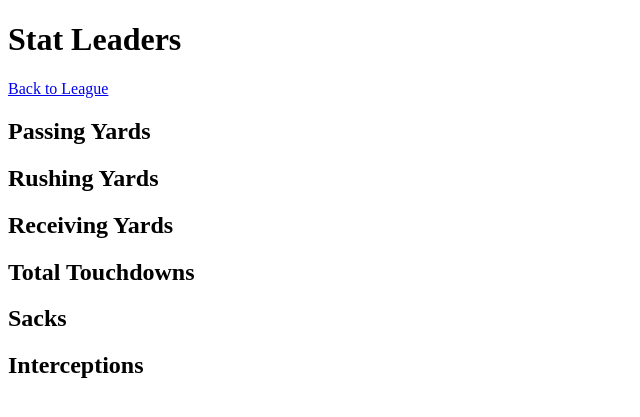
After one commit to Sevorcer/nexusexporter-clean, a FastAPI app: template templates/league_leaders.html in a window 1280 px wide. The commit adds this page. Shown: the top 417 px of the page, without its empty margins (0-640 px from the left). Run offline with FastAPI, Linux system fonts and the light colour scheme; the template is opened without the code that fills it, so the values that code supplies are empty.

Commit message:
feat: add league GET APIs and public dashboard pages
Agent-Logs-Url: https://github.com/Sevorcer/nexusexporter-clean/sessions/3d6d5d7b-8748-4b18-893a-dee7829db274

Co-authored-by: Sevorcer <102272503+Sevorcer@users.noreply.github.com>

```diff
--- a/main.py
+++ b/main.py
@@ -1,6 +1,7 @@
 import os
 import secrets
-from typing import Optional, List, Any, Dict, Set, Tuple, Type
+from typing import Optional, List, Any, Dict, Set, Tuple, Type, DefaultDict
+from collections import defaultdict
 from urllib.parse import urlencode
 
 from fastapi import FastAPI, Request, Form, Depends, status, HTTPException, Body, Query
@@ -215,6 +216,80 @@ def clear_teams_and_dependencies(session: Session, league_id: int) -> int:
             cleared_team_records = cleared
     return cleared_team_records
 
+
+def get_league_or_404(league_id: int, session: Session) -> League:
+    league = session.get(League, league_id)
+    if league is None:
+        raise HTTPException(status_code=404, detail="League not found")
+    return league
+
+
+def build_stat_leaders(
+    session: Session,
+    league_id: int,
+    season_number: Optional[int] = None,
+    limit: int = 10,
+) -> Dict[str, List[Dict[str, Any]]]:
+    stats_query = select(PlayerStats).where(PlayerStats.league_id == league_id)
+    if season_number is not None:
+        stats_query = stats_query.where(PlayerStats.season_number == season_number)
+    stats_rows = session.exec(stats_query).all()
+
+    aggregates: DefaultDict[int, Dict[str, int]] = defaultdict(
+        lambda: {
+            "pass_yards": 0,
+            "rush_yards": 0,
+            "rec_yards": 0,
+            "total_tds": 0,
+            "sacks": 0,
+            "ints": 0,
+        }
+    )
+    for row in stats_rows:
+        if row.player_id is None:
+            continue
+        values = aggregates[row.player_id]
+        values["pass_yards"] += row.pass_yards or 0
+        values["rush_yards"] += row.rush_yards or 0
+        values["rec_yards"] += row.rec_yards or 0
+        values["total_tds"] += (row.pass_tds or 0) + (row.rush_tds or 0) + (row.rec_tds or 0)
+        values["sacks"] += row.sacks or 0
+        values["ints"] += row.defensive_ints or 0
+
+    players = session.exec(select(Player).where(Player.league_id == league_id)).all()
+    teams = session.exec(select(Team).where(Team.league_id == league_id)).all()
+    player_map = {p.id: p for p in players if p.id is not None}
+    team_map = {t.id: t for t in teams if t.id is not None}
+
+    def leader_list(metric: str) -> List[Dict[str, Any]]:
+        sorted_items = sorted(aggregates.items(), key=lambda item: item[1][metric], reverse=True)[:limit]
+        results: List[Dict[str, Any]] = []
+        for player_id, values in sorted_items:
+            player = player_map.get(player_id)
+            if player is None:
+                continue
+            team = team_map.get(player.team_id)
+            results.append(
+                {
+                    "player_id": player_id,
+                    "player_name": f"{player.first_name or ''} {player.last_name or ''}".strip(),
+                    "position": player.position,
+                    "team_id": player.team_id,
+                    "team_name": team.team_name if team else None,
+                    "value": values[metric],
+                }
+            )
+        return results
+
+    return {
+        "pass_yards": leader_list("pass_yards"),
+        "rush_yards": leader_list("rush_yards"),
+        "rec_yards": leader_list("rec_yards"),
+        "total_tds": leader_list("total_tds"),
+        "sacks": leader_list("sacks"),
+        "ints": leader_list("ints"),
+    }
+
 # ----------- ROUTES -----------
 
 @app.get("/", response_class=HTMLResponse)
@@ -406,6 +481,195 @@ def ingest_stats(
     session.commit()
     return {"success": True, "cleared": cleared, "inserted": len(stats)}
 
+
+@app.get("/api/{league_id}/teams")
+def get_teams(
+    league_id: int,
+    key: str = Query(...),
+    session: Session = Depends(get_session),
+):
+    validate_api_key(league_id, key, session)
+    teams = session.exec(select(Team).where(Team.league_id == league_id)).all()
+    return [team.model_dump() for team in teams]
+
+
+@app.get("/api/{league_id}/rosters")
+def get_rosters(
+    league_id: int,
+    key: str = Query(...),
+    team_id: Optional[int] = Query(default=None),
+    session: Session = Depends(get_session),
+):
+    validate_api_key(league_id, key, session)
+    query = select(Player).where(Player.league_id == league_id)
+    if team_id is not None:
+        query = query.where(Player.team_id == team_id)
+    players = session.exec(query).all()
+    return [player.model_dump() for player in players]
+
+
+@app.get("/api/{league_id}/standings")
+def get_standings(
+    league_id: int,
+    key: str = Query(...),
+    session: Session = Depends(get_session),
+):
+    validate_api_key(league_id, key, session)
+    standings = session.exec(select(Standing).where(Standing.league_id == league_id)).all()
+    standings = sorted(standings, key=lambda s: (s.wins or 0), reverse=True)
+    return [standing.model_dump() for standing in standings]
+
+
+@app.get("/api/{league_id}/schedules")
+def get_schedules(
+    league_id: int,
+    key: str = Query(...),
+    week_number: Optional[int] = Query(default=None),
+    season_number: Optional[int] = Query(default=None),
+    session: Session = Depends(get_session),
+):
+    validate_api_key(league_id, key, session)
+    query = select(Schedule).where(Schedule.league_id == league_id)
+    if week_number is not None:
+        query = query.where(Schedule.week_number == week_number)
+    if season_number is not None:
+        query = query.where(Schedule.season_number == season_number)
+    schedules = session.exec(query).all()
+    return [schedule.model_dump() for schedule in schedules]
+
+
+@app.get("/api/{league_id}/stats")
+def get_stats(
+    league_id: int,
+    key: str = Query(...),
+    week_number: Optional[int] = Query(default=None),
+    season_number: Optional[int] = Query(default=None),
+    player_id: Optional[int] = Query(default=None),
+    session: Session = Depends(get_session),
+):
+    validate_api_key(league_id, key, session)
+    query = select(PlayerStats).where(PlayerStats.league_id == league_id)
+    if week_number is not None:
+        query = query.where(PlayerStats.week_number == week_number)
+    if season_number is not None:
+        query = query.where(PlayerStats.season_number == season_number)
+    if player_id is not None:
+        query = query.where(PlayerStats.player_id == player_id)
+    stats = session.exec(query).all()
+    return [stat.model_dump() for stat in stats]
+
+
+@app.get("/api/{league_id}/stat_leaders")
+def get_stat_leaders(
+    league_id: int,
+    key: str = Query(...),
+    season_number: Optional[int] = Query(default=None),
+    limit: int = Query(default=10, ge=1),
+    session: Session = Depends(get_session),
+):
+    validate_api_key(league_id, key, session)
+    return build_stat_leaders(session, league_id, season_number=season_number, limit=limit)
+
+
+@app.get("/league/{league_id}", response_class=HTMLResponse)
+def league_detail_page(league_id: int, request: Request, session: Session = Depends(get_session)):
+    league = get_league_or_404(league_id, session)
+    teams_count = len(session.exec(select(Team).where(Team.league_id == league_id)).all())
+    players_count = len(session.exec(select(Player).where(Player.league_id == league_id)).all())
+    return templates.TemplateResponse(
+        "league_detail.html",
+        {"request": request, "league": league, "teams_count": teams_count, "players_count": players_count},
+    )
+
+
+@app.get("/league/{league_id}/standings", response_class=HTMLResponse)
+def league_standings_page(league_id: int, request: Request, session: Session = Depends(get_session)):
+    league = get_league_or_404(league_id, session)
+    standings = session.exec(select(Standing).where(Standing.league_id == league_id)).all()
+    team_map = {
+        team.id: team
+        for team in session.exec(select(Team).where(Team.league_id == league_id)).all()
+        if team.id is not None
+    }
+    standings = sorted(standings, key=lambda s: (s.wins or 0), reverse=True)
+    return templates.TemplateResponse(
+        "league_standings.html",
+        {"request": request, "league": league, "standings": standings, "team_map": team_map},
+    )
+
+
+@app.get("/league/{league_id}/roster", response_class=HTMLResponse)
+def league_roster_page(league_id: int, request: Request, session: Session = Depends(get_session)):
+    league = get_league_or_404(league_id, session)
+    teams = session.exec(select(Team).where(Team.league_id == league_id)).all()
+    players = session.exec(select(Player).where(Player.league_id == league_id)).all()
+    players_by_team: DefaultDict[Optional[int], List[Player]] = defaultdict(list)
+    for player in players:
+        players_by_team[player.team_id].append(player)
+
+    sorted_team_players: List[Tuple[Team, List[Player]]] = []
+    for team in sorted(teams, key=lambda t: t.team_name or ""):
+        team_players = sorted(players_by_team.get(team.id, []), key=lambda p: (p.last_name or "", p.first_name or ""))
+        sorted_team_players.append((team, team_players))
+
+    return templates.TemplateResponse(
+        "league_roster.html",
+        {"request": request, "league": league, "team_players": sorted_team_players},
+    )
+
+
+@app.get("/league/{league_id}/schedule", response_class=HTMLResponse)
+def league_schedule_page(league_id: int, request: Request, session: Session = Depends(get_session)):
+    league = get_league_or_404(league_id, session)
+    schedules = session.exec(select(Schedule).where(Schedule.league_id == league_id)).all()
+    team_map = {
+        team.id: team
+        for team in session.exec(select(Team).where(Team.league_id == league_id)).all()
+        if team.id is not None
+    }
+    games_by_week: DefaultDict[int, List[Schedule]] = defaultdict(list)
+    for game in schedules:
+        games_by_week[game.week_number].append(game)
+    week_groups = sorted(games_by_week.items(), key=lambda item: item[0])
+    return templates.TemplateResponse(
+        "league_schedule.html",
+        {"request": request, "league": league, "week_groups": week_groups, "team_map": team_map},
+    )
+
+
+@app.get("/league/{league_id}/leaders", response_class=HTMLResponse)
+def league_leaders_page(league_id: int, request: Request, session: Session = Depends(get_session)):
+    league = get_league_or_404(league_id, session)
+    leaders = build_stat_leaders(session, league_id, season_number=None, limit=10)
+    return templates.TemplateResponse(
+        "league_leaders.html",
+        {"request": request, "league": league, "leaders": leaders},
+    )
+
+
+@app.get("/league/{league_id}/player/{player_id}", response_class=HTMLResponse)
+def player_profile_page(league_id: int, player_id: int, request: Request, session: Session = Depends(get_session)):
+    league = get_league_or_404(league_id, session)
+    player = session.exec(
+        select(Player).where(Player.league_id == league_id, Player.id == player_id)
+    ).first()
+    if player is None:
+        raise HTTPException(status_code=404, detail="Player not found")
+    team = None
+    if player.team_id is not None:
+        team = session.get(Team, player.team_id)
+    stats_rows = session.exec(
+        select(PlayerStats).where(
+            PlayerStats.league_id == league_id,
+            PlayerStats.player_id == player_id,
+        )
+    ).all()
+    stats_rows = sorted(stats_rows, key=lambda s: (s.season_number, s.week_number))
+    return templates.TemplateResponse(
+        "player_profile.html",
+        {"request": request, "league": league, "player": player, "team": team, "stats_rows": stats_rows},
+    )
+
 @app.get("/home", response_class=HTMLResponse)
 def home(request: Request):
     # Optional public info
--- a/templates/dashboard.html
+++ b/templates/dashboard.html
@@ -51,6 +51,7 @@
             {% for league in leagues %}
                 <li>
                     <strong>{{ league.name }}</strong><br>
+                    <a href="/league/{{ league.id }}">View League Dashboard</a><br>
                     API Key: <span class="league-key" id="key-{{ loop.index }}">{{ league.api_key }}</span>
                     <button class="copy-btn" onclick="copyApiKey('{{ league.api_key }}', {{ loop.index }})">Copy</button>
                     <span id="copied-{{ loop.index }}" style="display:none;color:green;">(Copied!)</span>
--- /dev/null
+++ b/templates/league_leaders.html
@@ -0,0 +1,52 @@
+<!DOCTYPE html>
+<html>
+<head>
+    <title>{{ league.name }} - Stat Leaders</title>
+</head>
+<body>
+    <h1>{{ league.name }} Stat Leaders</h1>
+    <a href="/league/{{ league.id }}">Back to League</a>
+
+    <h2>Passing Yards</h2>
+    <ol>
+        {% for entry in leaders.pass_yards %}
+            <li><a href="/league/{{ league.id }}/player/{{ entry.player_id }}">{{ entry.player_name }}</a> ({{ entry.value }})</li>
+        {% endfor %}
+    </ol>
+
+    <h2>Rushing Yards</h2>
+    <ol>
+        {% for entry in leaders.rush_yards %}
+            <li><a href="/league/{{ league.id }}/player/{{ entry.player_id }}">{{ entry.player_name }}</a> ({{ entry.value }})</li>
+        {% endfor %}
+    </ol>
+
+    <h2>Receiving Yards</h2>
+    <ol>
+        {% for entry in leaders.rec_yards %}
+            <li><a href="/league/{{ league.id }}/player/{{ entry.player_id }}">{{ entry.player_name }}</a> ({{ entry.value }})</li>
+        {% endfor %}
+    </ol>
+
+    <h2>Total Touchdowns</h2>
+    <ol>
+        {% for entry in leaders.total_tds %}
+            <li><a href="/league/{{ league.id }}/player/{{ entry.player_id }}">{{ entry.player_name }}</a> ({{ entry.value }})</li>
+        {% endfor %}
+    </ol>
+
+    <h2>Sacks</h2>
+    <ol>
+        {% for entry in leaders.sacks %}
+            <li><a href="/league/{{ league.id }}/player/{{ entry.player_id }}">{{ entry.player_name }}</a> ({{ entry.value }})</li>
+        {% endfor %}
+    </ol>
+
+    <h2>Interceptions</h2>
+    <ol>
+        {% for entry in leaders.ints %}
+            <li><a href="/league/{{ league.id }}/player/{{ entry.player_id }}">{{ entry.player_name }}</a> ({{ entry.value }})</li>
+        {% endfor %}
+    </ol>
+</body>
+</html>
```
Also changed, not shown: templates/league_detail.html (added, +17 -0 lines), templates/league_roster.html (added, +35 -0 lines), templates/league_schedule.html (added, +39 -0 lines), templates/league_standings.html (added, +35 -0 lines), templates/player_profile.html (added, +45 -0 lines), test_api_ingest.py (+84 -0 lines), 1 other file.
